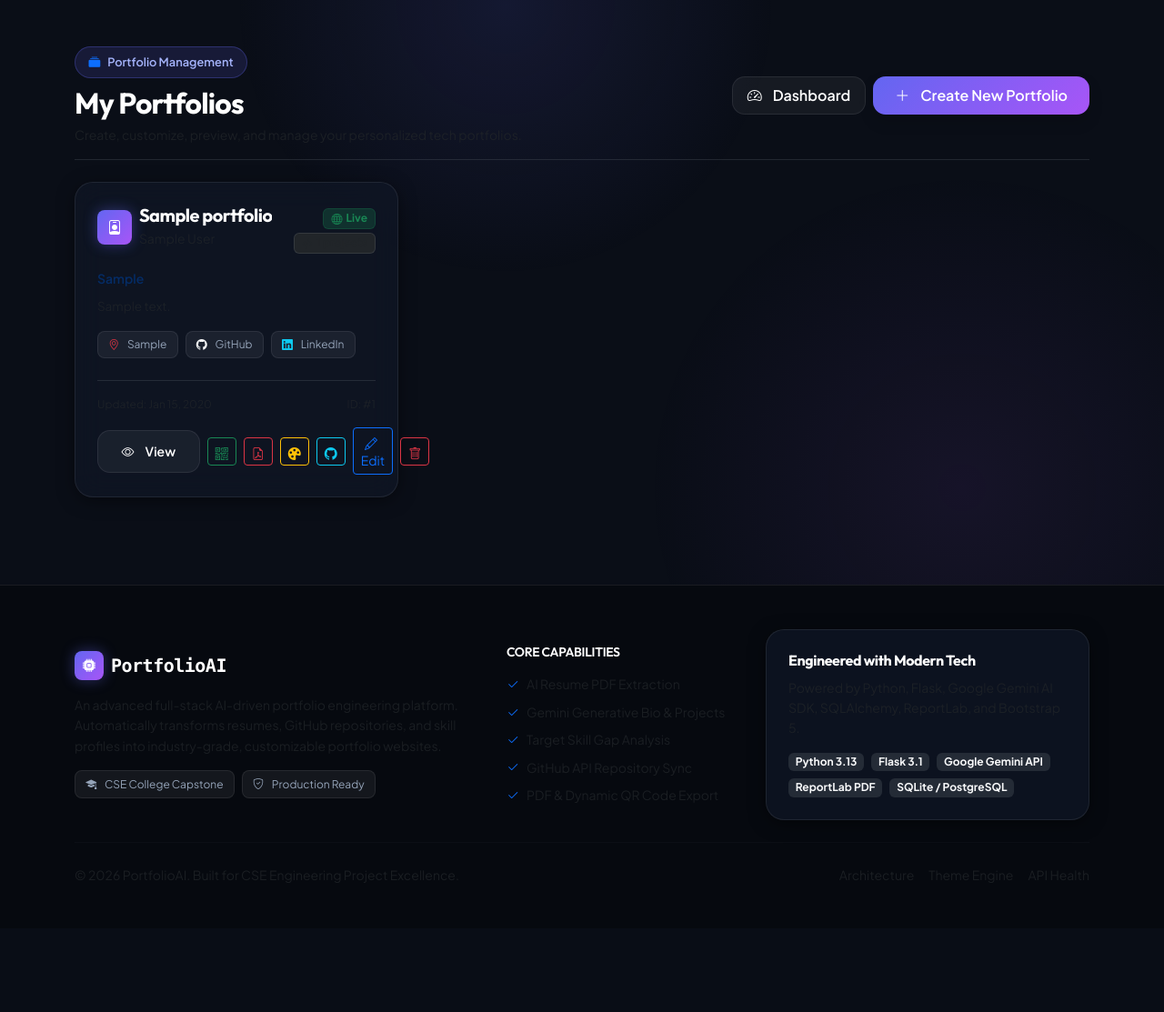
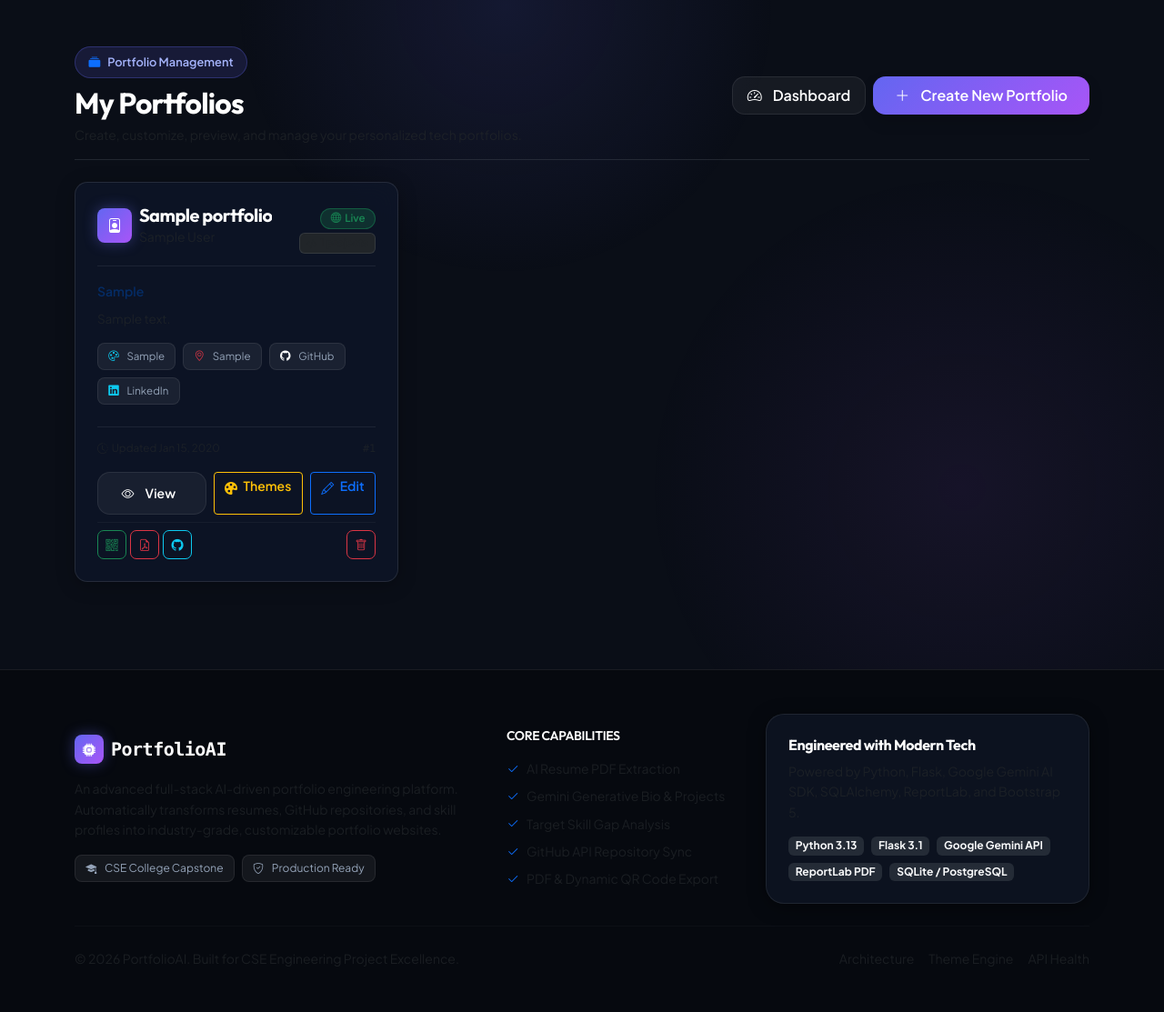
Before and after one commit to vtu30028-lab/aiportfolio, a Flask app: page /portfolios in a window 1280 px wide. Shown: the part 134-1247 px from the top of the page at 91% size. Before the commit the page ends 1105 px from the top, so only its background shows below. Run offline with Flask 3, Linux system fonts and the light colour scheme; a user stored in the database is signed in; tables that the repository leaves empty hold one stand-in row (values such as "Sample post").

Commit message:
Style: Adjust margins, borders, card padding, and button grid on My Portfolios page

```diff
--- a/app/templates/portfolios.html
+++ b/app/templates/portfolios.html
@@ -2,8 +2,65 @@
 
 {% block title %}My Portfolios — {{ app_name }}{% endblock %}
 
+{% block extra_head %}
+<style>
+    .portfolio-grid-card {
+        background: rgba(15, 23, 42, 0.72);
+        backdrop-filter: blur(14px);
+        -webkit-backdrop-filter: blur(14px);
+        border: 1px solid rgba(255, 255, 255, 0.1);
+        border-radius: 14px;
+        transition: transform 0.25s ease, border-color 0.25s ease, box-shadow 0.25s ease;
+        box-shadow: 0 4px 20px rgba(0, 0, 0, 0.25);
+    }
+    .portfolio-grid-card:hover {
+        border-color: rgba(99, 102, 241, 0.45);
+        transform: translateY(-4px);
+        box-shadow: 0 12px 32px rgba(99, 102, 241, 0.16);
+    }
+    .portfolio-card-header {
+        border-bottom: 1px solid rgba(255, 255, 255, 0.07);
+        padding-bottom: 0.85rem;
+        margin-bottom: 1rem;
+    }
+    .portfolio-card-footer {
+        border-top: 1px solid rgba(255, 255, 255, 0.07);
+        padding-top: 0.9rem;
+        margin-top: 1rem;
+    }
+    .status-pill-btn {
+        border-radius: 50px;
+        font-size: 0.72rem;
+        padding: 0.2rem 0.65rem;
+        font-weight: 600;
+        cursor: pointer;
+        transition: all 0.2s ease;
+        border: 1px solid transparent;
+        line-height: 1.3;
+    }
+    .status-pill-btn:hover {
+        transform: scale(1.04);
+        opacity: 0.92;
+    }
+    .card-tool-btn {
+        width: 32px;
+        height: 32px;
+        padding: 0;
+        display: inline-flex;
+        align-items: center;
+        justify-content: center;
+        border-radius: 7px;
+        font-size: 0.82rem;
+        transition: all 0.2s ease;
+    }
+    .card-tool-btn:hover {
+        transform: translateY(-1px);
+    }
+</style>
+{% endblock %}
+
 {% block content %}
-<div class="container py-5">
+<div class="container py-4 py-lg-5">
     <!-- Header Section -->
     <div class="d-flex justify-content-between align-items-center mb-4 flex-wrap gap-3 pb-3 border-bottom border-secondary border-opacity-25">
         <div>
@@ -30,34 +87,34 @@
         <div class="row g-4">
             {% for p in portfolios %}
             <div class="col-md-6 col-lg-4">
-                <div class="glass-card p-4 h-100 d-flex flex-column justify-content-between position-relative">
+                <div class="portfolio-grid-card p-4 h-100 d-flex flex-column justify-content-between position-relative">
                     <div>
                         <!-- Card Header -->
-                        <div class="d-flex justify-content-between align-items-start mb-3">
-                            <div class="d-flex align-items-center gap-2">
-                                <div class="brand-icon-box" style="width: 38px; height: 38px; font-size: 1rem;">
+                        <div class="d-flex justify-content-between align-items-start portfolio-card-header gap-2">
+                            <div class="d-flex align-items-center gap-2 min-w-0">
+                                <div class="brand-icon-box flex-shrink-0" style="width: 38px; height: 38px; font-size: 1rem;">
                                     <i class="bi bi-person-badge"></i>
                                 </div>
-                                <div>
-                                    <h5 class="text-white fw-bold mb-0 text-truncate" style="max-width: 180px;">{{ p.title }}</h5>
-                                    <small class="text-muted">{{ p.full_name }}</small>
+                                <div class="min-w-0">
+                                    <h5 class="text-white fw-bold mb-0 text-truncate" title="{{ p.title }}">{{ p.title }}</h5>
+                                    <small class="text-muted text-truncate d-block">{{ p.full_name }}</small>
                                 </div>
                             </div>
-                            <div class="d-flex flex-column align-items-end gap-1">
+                            <div class="d-flex flex-column align-items-end gap-1 flex-shrink-0">
                                 <form method="POST" action="{{ url_for('portfolio.toggle_publish', portfolio_id=p.id) }}" class="d-inline mb-0">
                                     <input type="hidden" name="csrf_token" value="{{ csrf_token() }}">
                                     <input type="hidden" name="next" value="{{ url_for('portfolio.index') }}">
                                     {% if p.is_published %}
-                                        <button type="submit" class="badge bg-success bg-opacity-25 text-success small border border-success border-opacity-25 btn p-1 px-2" title="Published Live — Click to unpublish">
+                                        <button type="submit" class="status-pill-btn bg-success bg-opacity-25 text-success border-success border-opacity-50" title="Published Live — Click to unpublish">
                                             <i class="bi bi-globe me-1"></i>Live
                                         </button>
                                     {% else %}
-                                        <button type="submit" class="badge bg-secondary bg-opacity-25 text-warning small border border-warning border-opacity-25 btn p-1 px-2 fw-semibold" title="Private Draft — Click to Publish Live">
+                                        <button type="submit" class="status-pill-btn bg-secondary bg-opacity-25 text-warning border-warning border-opacity-50" title="Private Draft — Click to Publish Live">
                                             <i class="bi bi-globe2 me-1"></i>Publish Live
                                         </button>
                                     {% endif %}
                                 </form>
-                                <span class="badge bg-dark text-muted small border border-secondary border-opacity-25">
+                                <span class="badge bg-dark text-muted small border border-secondary border-opacity-25" style="font-size:0.7rem;">
                                     <i class="bi bi-code-slash me-1"></i>{{ p.projects|length }} projects
                                 </span>
                             </div>
@@ -69,53 +126,70 @@
                         </p>
 
                         <!-- About snippet -->
-                        <p class="text-muted small mb-3 line-clamp-3" style="font-size: 0.85rem;">
+                        <p class="text-muted small mb-3 line-clamp-3" style="font-size: 0.85rem; line-height: 1.55;">
                             {{ p.about[:140] }}{% if p.about|length > 140 %}...{% endif %}
                         </p>
 
                         <!-- Metadata Badges -->
-                        <div class="d-flex flex-wrap gap-2 mb-3">
+                        <div class="d-flex flex-wrap gap-2 mb-2">
+                            <span class="badge-tag" style="font-size:0.72rem;">
+                                <i class="bi bi-palette me-1 text-info"></i>{{ p.theme }}
+                            </span>
                             {% if p.location %}
-                                <span class="badge-tag"><i class="bi bi-geo-alt me-1 text-danger"></i>{{ p.location }}</span>
+                                <span class="badge-tag" style="font-size:0.72rem;">
+                                    <i class="bi bi-geo-alt me-1 text-danger"></i>{{ p.location }}
+                                </span>
                             {% endif %}
                             {% if p.github_url %}
-                                <span class="badge-tag"><i class="bi bi-github me-1 text-light"></i>GitHub</span>
+                                <span class="badge-tag" style="font-size:0.72rem;">
+                                    <i class="bi bi-github me-1 text-light"></i>GitHub
+                                </span>
                             {% endif %}
                             {% if p.linkedin_url %}
-                                <span class="badge-tag"><i class="bi bi-linkedin me-1 text-info"></i>LinkedIn</span>
+                                <span class="badge-tag" style="font-size:0.72rem;">
+                                    <i class="bi bi-linkedin me-1 text-info"></i>LinkedIn
+                                </span>
                             {% endif %}
                         </div>
                     </div>
 
                     <!-- Footer & Actions -->
-                    <div class="border-top border-secondary border-opacity-25 pt-3 mt-2">
-                        <div class="d-flex justify-content-between align-items-center mb-3 text-muted small" style="font-size: 0.75rem;">
-                            <span>Updated: {{ p.updated_at.strftime('%b %d, %Y') }}</span>
-                            <span>ID: #{{ p.id }}</span>
+                    <div class="portfolio-card-footer">
+                        <div class="d-flex justify-content-between align-items-center mb-3 text-muted small" style="font-size: 0.73rem;">
+                            <span><i class="bi bi-clock-history me-1"></i>Updated {{ p.updated_at.strftime('%b %d, %Y') }}</span>
+                            <span class="font-monospace">#{{ p.id }}</span>
                         </div>
 
-                        <div class="d-flex justify-content-between align-items-center gap-2">
-                            <a href="{{ url_for('portfolio.preview', portfolio_id=p.id) }}" class="btn btn-sm btn-secondary-glass flex-grow-1" title="Preview Portfolio">
+                        <!-- Row 1: Primary Action Buttons -->
+                        <div class="d-flex gap-2 mb-2">
+                            <a href="{{ url_for('portfolio.preview', portfolio_id=p.id) }}" class="btn btn-sm btn-secondary-glass flex-grow-1 fw-semibold" title="Preview Portfolio">
                                 <i class="bi bi-eye me-1"></i> View
                             </a>
-                            {% if p.is_published %}
-                                <a href="{{ url_for('portfolio.get_qr_code', portfolio_id=p.id) }}" target="_blank" rel="noopener noreferrer" class="btn btn-sm btn-outline-success border-opacity-50" title="View &amp; Scan Live QR Code">
-                                    <i class="bi bi-qr-code"></i>
-                                </a>
-                            {% endif %}
-                            <a href="{{ url_for('portfolio.export_pdf', portfolio_id=p.id) }}" class="btn btn-sm btn-outline-danger border-opacity-50" title="Download ATS PDF">
-                                <i class="bi bi-file-earmark-pdf"></i>
+                            <a href="{{ url_for('portfolio.theme_editor', portfolio_id=p.id) }}" class="btn btn-sm btn-outline-warning border-opacity-50 flex-grow-1 fw-semibold" title="Theme Studio & Live Customizer">
+                                <i class="bi bi-palette-fill me-1"></i> Themes
                             </a>
-                            <a href="{{ url_for('portfolio.theme_editor', portfolio_id=p.id) }}" class="btn btn-sm btn-outline-warning border-opacity-50" title="Theme Studio & Live Customizer">
-                                <i class="bi bi-palette-fill"></i>
-                            </a>
-                            <a href="{{ url_for('github.import_page', portfolio_id=p.id) }}" class="btn btn-sm btn-outline-info border-opacity-50" title="Sync GitHub Projects">
-                                <i class="bi bi-github"></i>
-                            </a>
-                            <a href="{{ url_for('portfolio.edit', portfolio_id=p.id) }}" class="btn btn-sm btn-outline-primary border-opacity-50 flex-grow-1" title="Edit Portfolio">
+                            <a href="{{ url_for('portfolio.edit', portfolio_id=p.id) }}" class="btn btn-sm btn-outline-primary border-opacity-50 flex-grow-1 fw-semibold" title="Edit Portfolio Details">
                                 <i class="bi bi-pencil me-1"></i> Edit
                             </a>
-                            <button type="button" class="btn btn-sm btn-outline-danger border-opacity-50" data-bs-toggle="modal" data-bs-target="#deleteModal{{ p.id }}" title="Delete Portfolio">
+                        </div>
+
+                        <!-- Row 2: Secondary Utility Tools -->
+                        <div class="d-flex justify-content-between align-items-center gap-1 pt-2 border-top border-secondary border-opacity-10">
+                            <div class="d-flex gap-1">
+                                {% if p.is_published %}
+                                    <a href="{{ url_for('portfolio.get_qr_code', portfolio_id=p.id) }}" target="_blank" rel="noopener noreferrer" class="btn btn-sm btn-outline-success card-tool-btn" title="View & Scan Live QR Code">
+                                        <i class="bi bi-qr-code"></i>
+                                    </a>
+                                {% endif %}
+                                <a href="{{ url_for('portfolio.export_pdf', portfolio_id=p.id) }}" class="btn btn-sm btn-outline-danger card-tool-btn" title="Download ATS PDF">
+                                    <i class="bi bi-file-earmark-pdf"></i>
+                                </a>
+                                <a href="{{ url_for('github.import_page', portfolio_id=p.id) }}" class="btn btn-sm btn-outline-info card-tool-btn" title="Sync GitHub Projects">
+                                    <i class="bi bi-github"></i>
+                                </a>
+                            </div>
+
+                            <button type="button" class="btn btn-sm btn-outline-danger card-tool-btn" data-bs-toggle="modal" data-bs-target="#deleteModal{{ p.id }}" title="Delete Portfolio">
                                 <i class="bi bi-trash"></i>
                             </button>
                         </div>
```
